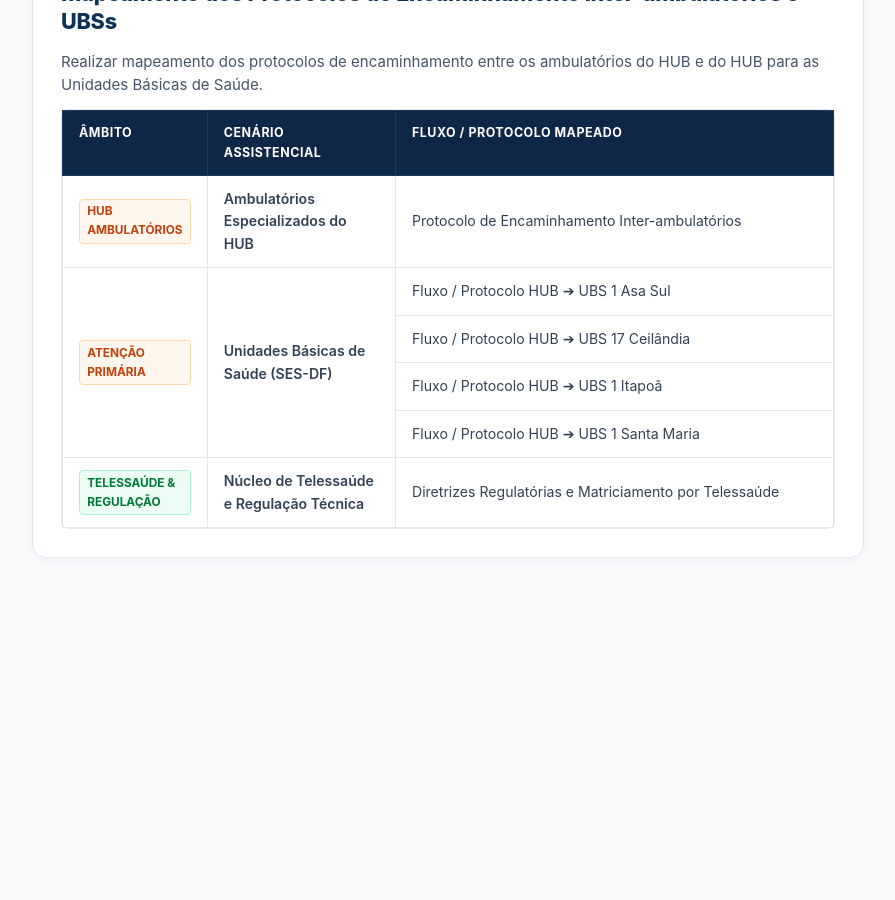
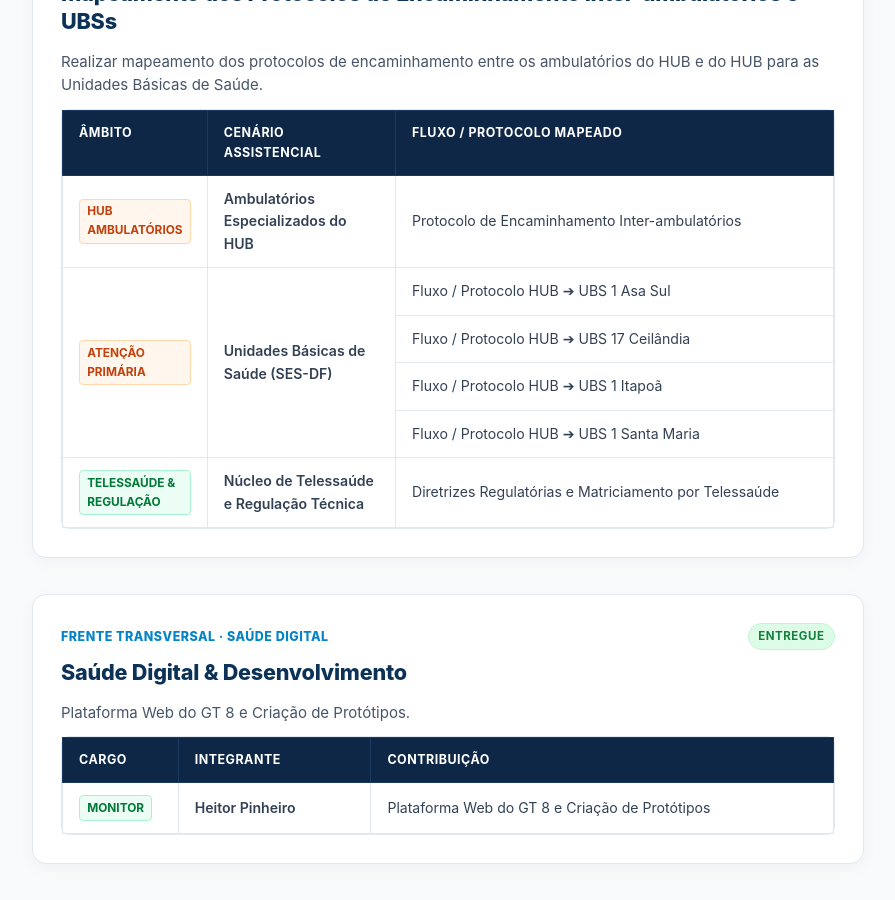
Before and after one commit to pet-saude-hub-gt8/pet-saude-gt8, an MkDocs documentation site: the page built from docs/contribuicao.md, in a window 1280 px wide and 900 px high, scrolled down 3002 px. Shown: the whole window, without its empty margins (62-957 px from the left). Built offline with MkDocs 1.6.1 and Material for MkDocs 9.7.7, drawn with Linux system fonts in a browser that asks for light colours; before the commit the page ends 3596 px from its top, so only the background shows below that; some of the changed text lies outside the part shown.

Commit message:
feat(contribuicao): adicionar card transversal de saude digital e desenvolvimento web

```diff
--- a/docs/contribuicao.md
+++ b/docs/contribuicao.md
@@ -561,6 +561,42 @@ hide:
         </div>
       </article>
 
+      <!-- FRENTE TRANSVERSAL: SAÚDE DIGITAL -->
+      <article class="objective-clean-card" id="frente-digital">
+        <div class="obj-card-top-header">
+          <span class="obj-kicker">Frente Transversal · Saúde Digital</span>
+          <span class="badge-status badge-status-concluido">Entregue</span>
+        </div>
+
+        <h3 class="obj-card-title">Saúde Digital & Desenvolvimento</h3>
+        <p class="obj-card-desc">
+          Plataforma Web do GT 8 e Criação de Protótipos.
+        </p>
+
+        <div class="clean-table-card">
+          <table class="clean-table">
+            <thead>
+              <tr>
+                <th style="width: 15%;">Cargo</th>
+                <th style="width: 25%;">Integrante</th>
+                <th style="width: 60%;">Contribuição</th>
+              </tr>
+            </thead>
+            <tbody>
+              <tr>
+                <td><span class="pill-role-monitor">Monitor</span></td>
+                <td class="member-cell">Heitor Pinheiro</td>
+                <td>
+                  <div class="cell-inline-flex">
+                    <span>Plataforma Web do GT 8 e Criação de Protótipos</span>
+                  </div>
+                </td>
+              </tr>
+            </tbody>
+          </table>
+        </div>
+      </article>
+
     </div>
 
     <!-- COLUNA LATERAL DIREITA: SUMÁRIO TOC STICKY (MkDocs Material style) -->
@@ -572,6 +608,7 @@ hide:
         <a href="#obj-03" class="toc-link" onclick="smoothScrollTo('obj-03'); return false;">03 · Protocolo Atendimento</a>
         <a href="#obj-04" class="toc-link" onclick="smoothScrollTo('obj-04'); return false;">04 · Grupo de Trabalho SES/HUB</a>
         <a href="#obj-05" class="toc-link" onclick="smoothScrollTo('obj-05'); return false;">05 · Mapeamento de Protocolos</a>
+        <a href="#frente-digital" class="toc-link" onclick="smoothScrollTo('frente-digital'); return false;">06 · Saúde Digital & Web</a>
       </nav>
     </aside>
 
```
